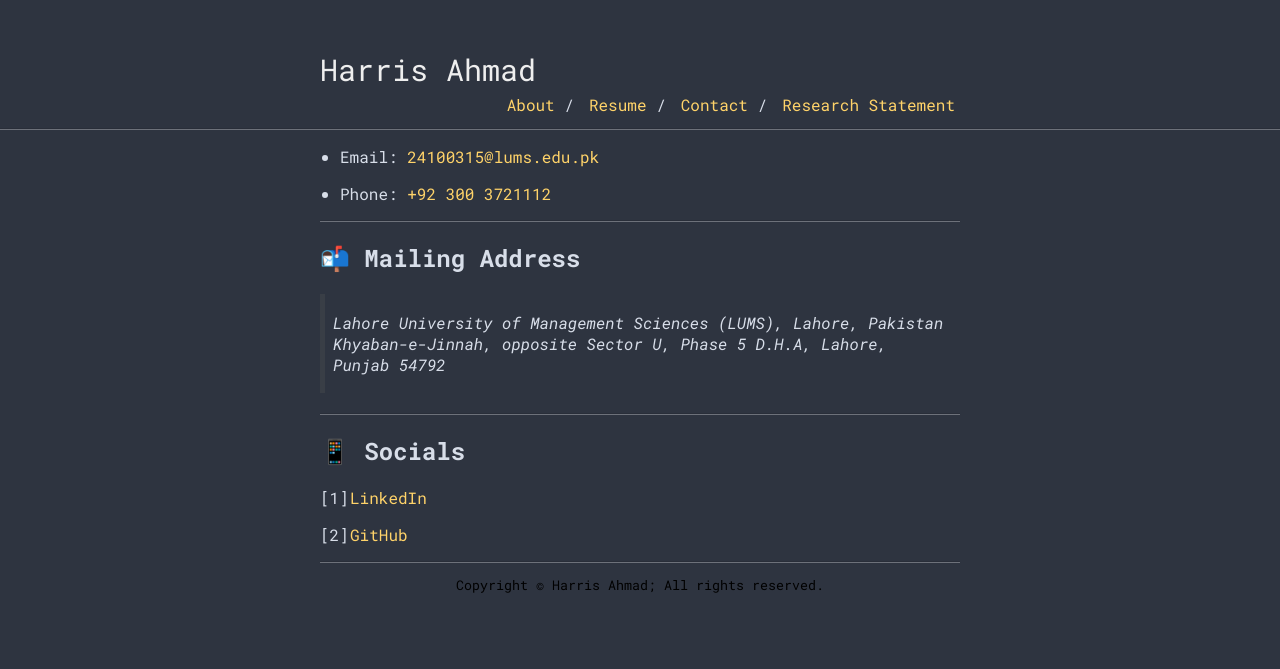
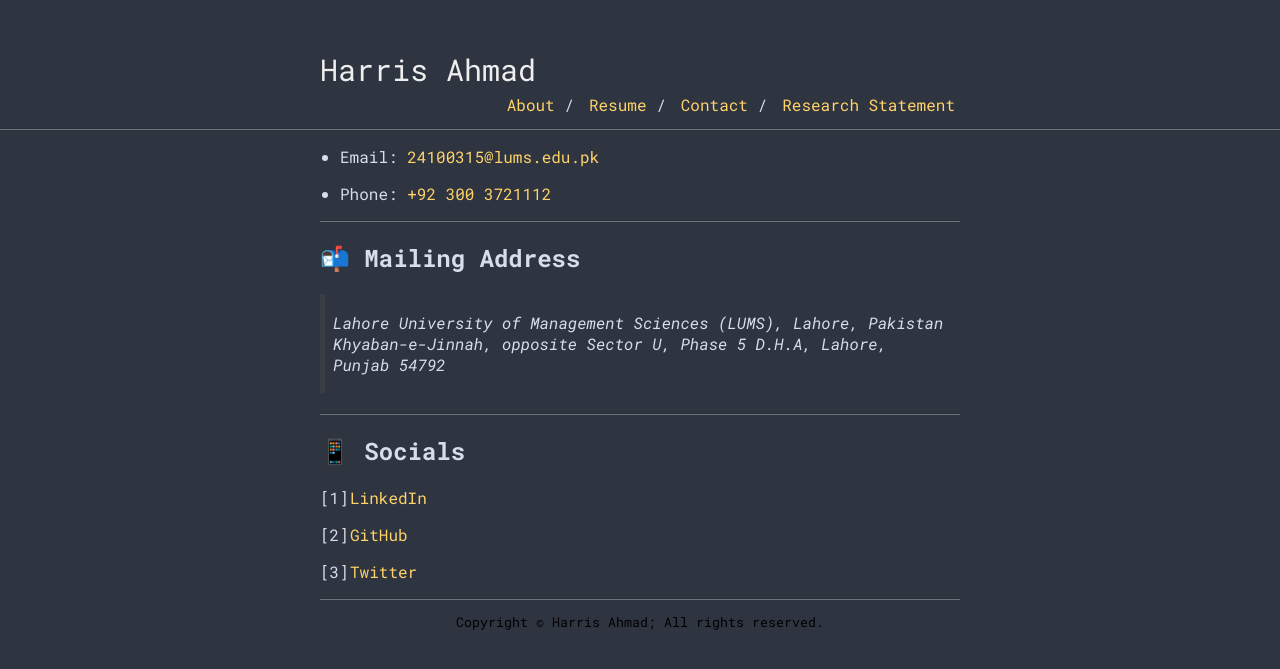
Before and after one commit to harris-ahmad/harris-ahmad.github.io, a Jekyll site: the page built from contact.md, in a window 1280 px wide. Shown: the top 669 px of the page. Built offline with Jekyll 4.4.1, drawn with Linux system fonts in a browser that asks for light colours.

Commit message:
added contact

```diff
--- a/contact.md
+++ b/contact.md
@@ -21,3 +21,5 @@
 1. <a href="https://www.linkedin.com/in/harris-ahmad-9a6266214/" target="_blank">LinkedIn</a>
 
 2. <a href="https://github.com/harris-ahmad/" target="_blank">GitHub</a>
+
+3. <a href="https://twitter.com/harris_ahmad55" target="_blank">Twitter</a>
```
